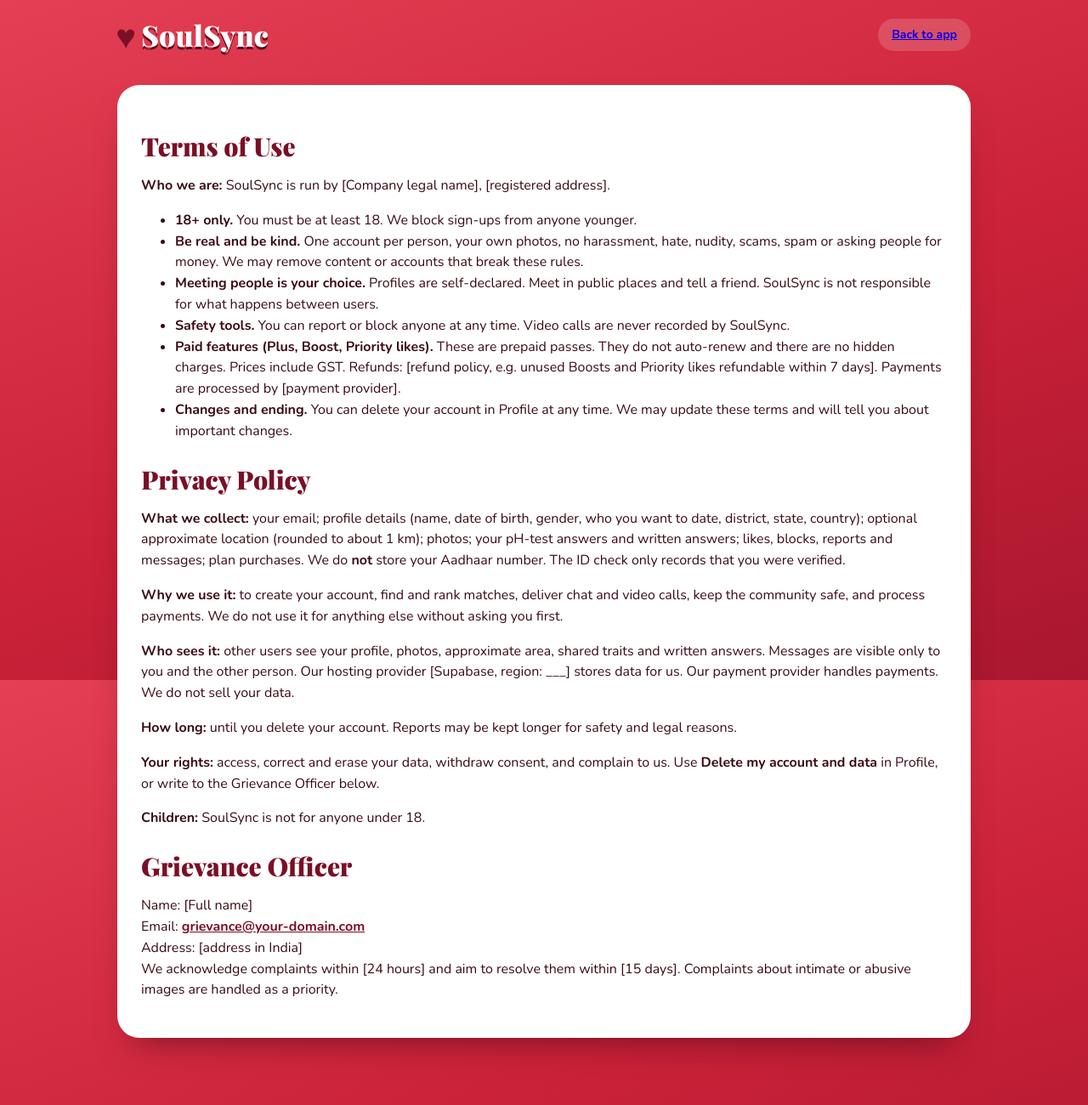
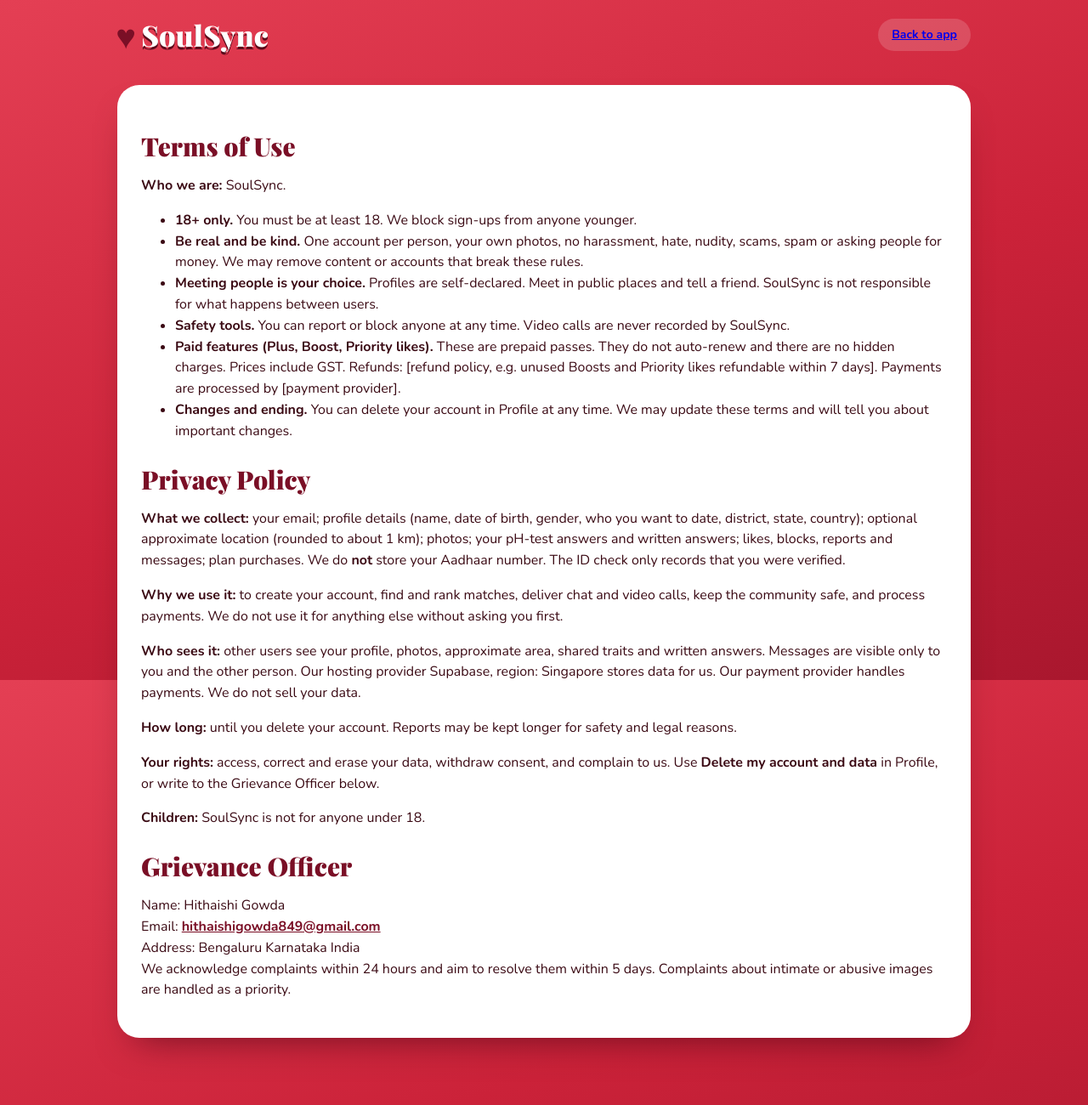
Before and after one commit to Hithaishitgowda/SoulSync, a plain HTML site: page legal.html in a window 1280 px wide. Shown: the top 1300 px of the page at 85% size. Drawn offline with nearby package versions, Linux system fonts and the light colour scheme.

Commit message:
Update legal information in legal.html

```diff
--- a/legal.html
+++ b/legal.html
@@ -5,7 +5,7 @@
 <!-- OWNER: replace every [bracketed] item, then have a lawyer review this page before launch. This is a starting template, not legal advice. -->
 <div class="card legal">
 <h2 id="terms">Terms of Use</h2>
-<p><b>Who we are:</b> SoulSync is run by [Company legal name], [registered address].</p>
+<p><b>Who we are:</b> SoulSync.</p>
 <ul>
 <li><b>18+ only.</b> You must be at least 18. We block sign-ups from anyone younger.</li>
 <li><b>Be real and be kind.</b> One account per person, your own photos, no harassment, hate, nudity, scams, spam or asking people for money. We may remove content or accounts that break these rules.</li>
@@ -18,11 +18,11 @@
 <h2 id="privacy">Privacy Policy</h2>
 <p><b>What we collect:</b> your email; profile details (name, date of birth, gender, who you want to date, district, state, country); optional approximate location (rounded to about 1 km); photos; your pH-test answers and written answers; likes, blocks, reports and messages; plan purchases. We do <b>not</b> store your Aadhaar number. The ID check only records that you were verified.</p>
 <p><b>Why we use it:</b> to create your account, find and rank matches, deliver chat and video calls, keep the community safe, and process payments. We do not use it for anything else without asking you first.</p>
-<p><b>Who sees it:</b> other users see your profile, photos, approximate area, shared traits and written answers. Messages are visible only to you and the other person. Our hosting provider [Supabase, region: ___] stores data for us. Our payment provider handles payments. We do not sell your data.</p>
+<p><b>Who sees it:</b> other users see your profile, photos, approximate area, shared traits and written answers. Messages are visible only to you and the other person. Our hosting provider Supabase, region: Singapore stores data for us. Our payment provider handles payments. We do not sell your data.</p>
 <p><b>How long:</b> until you delete your account. Reports may be kept longer for safety and legal reasons.</p>
 <p><b>Your rights:</b> access, correct and erase your data, withdraw consent, and complain to us. Use <b>Delete my account and data</b> in Profile, or write to the Grievance Officer below.</p>
 <p><b>Children:</b> SoulSync is not for anyone under 18.</p>
 
 <h2 id="grievance">Grievance Officer</h2>
-<p>Name: [Full name]<br>Email: <a href="mailto:grievance@your-domain.com">grievance@your-domain.com</a><br>Address: [address in India]<br>We acknowledge complaints within [24 hours] and aim to resolve them within [15 days]. Complaints about intimate or abusive images are handled as a priority.</p>
+<p>Name: Hithaishi Gowda<br>Email: <a href="hithaishigowda849@gmail.com">hithaishigowda849@gmail.com</a><br>Address: Bengaluru Karnataka India<br>We acknowledge complaints within 24 hours and aim to resolve them within 5 days. Complaints about intimate or abusive images are handled as a priority.</p>
 </div></div></body></html>
```
